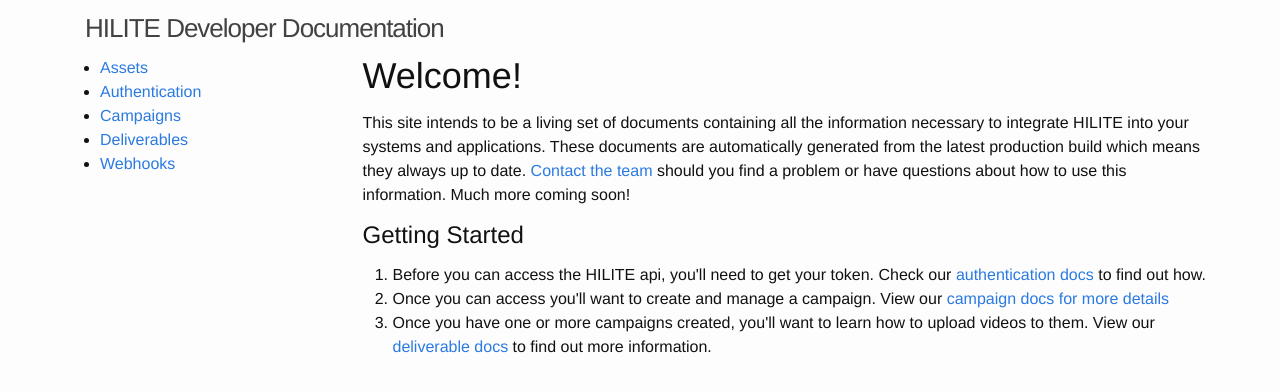
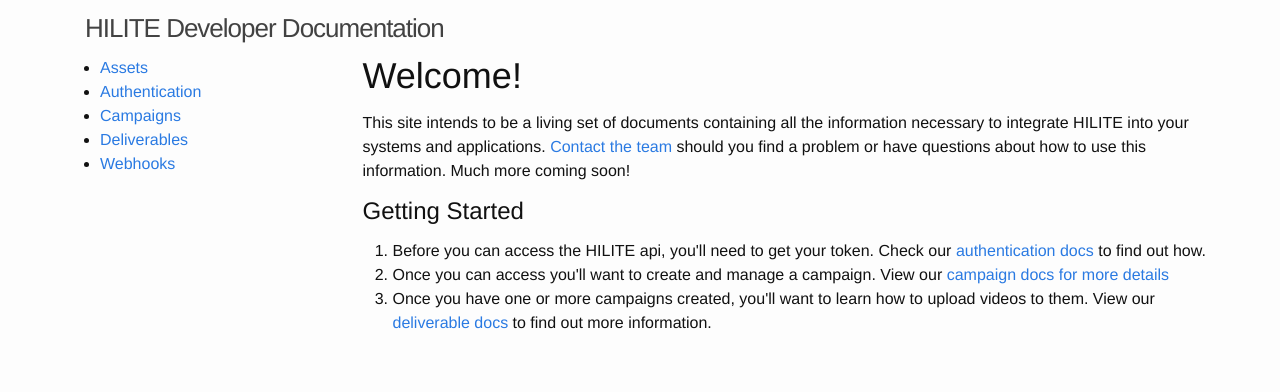
Before and after one commit to hilite-developer-site/hilite-developer-site.github.io, a Jekyll site: the page built from index.html, in a window 1280 px wide. Shown: the top 392 px of the page. Built offline with Jekyll 4.4.1, drawn with Linux system fonts in a browser that asks for light colours.

Commit message:
update home page

```diff
--- a/index.html
+++ b/index.html
@@ -4,8 +4,7 @@ layout: default
 <h1>Welcome!</h1>
 
 <p>This site intends to be a living set of documents containing all the information necessary to integrate HILITE into your
-  systems and applications. These documents are automatically generated from the latest production build which means they
-  always up to date. <a href="mailto:hello@betacamp.us">Contact the team</a> should you find a problem or have questions
+  systems and applications. <a href="mailto:hello@betacamp.us">Contact the team</a> should you find a problem or have questions
   about how to use this information. Much more coming soon!</p>
 
 <h3>Getting Started</h3>
```
